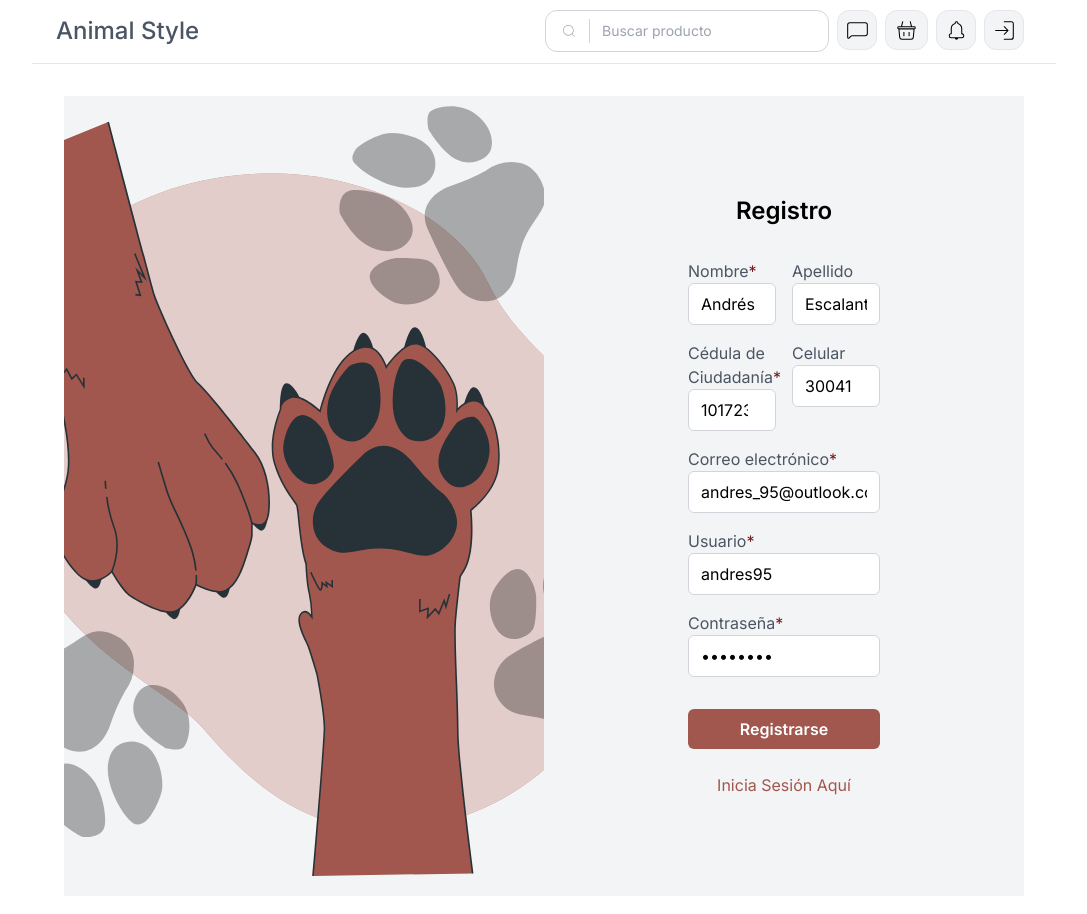
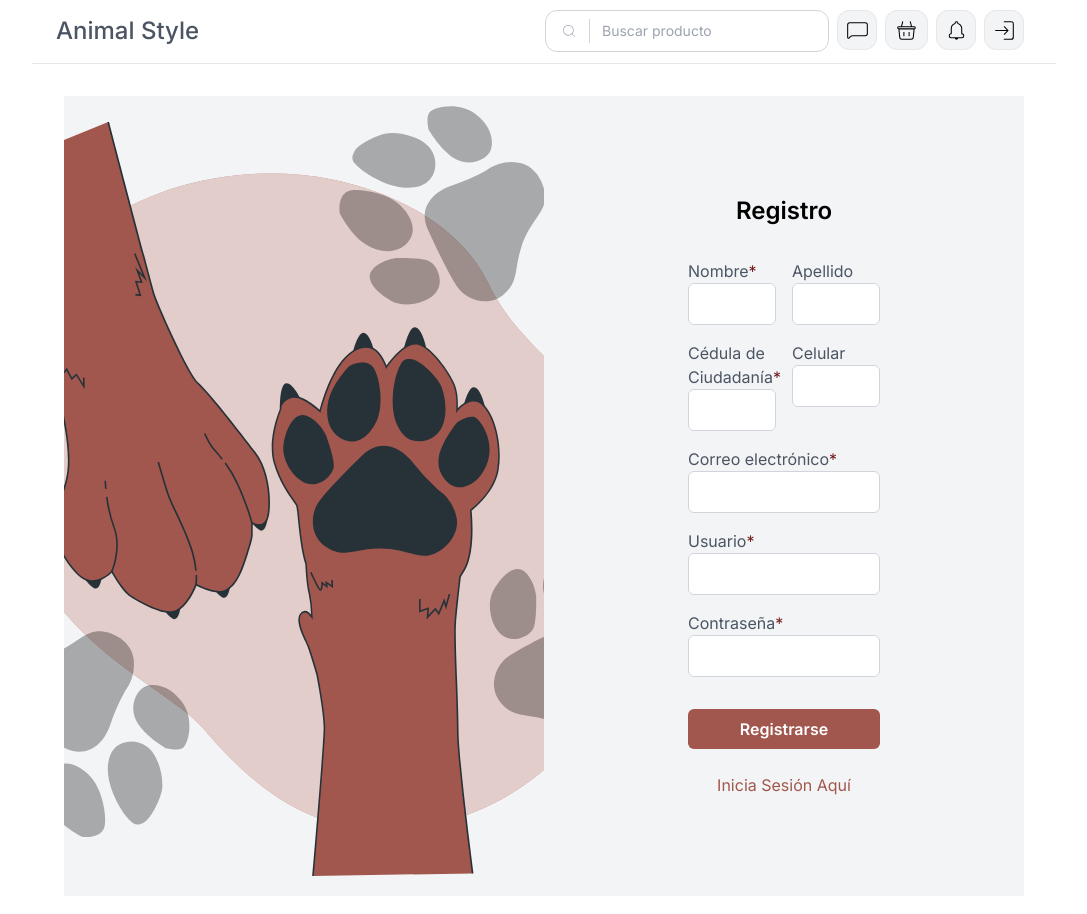
Before and after one commit to codandres/anymalstyle, a Next.js app: page /signup in a window 1280 px wide. Shown: the top 914 px of the page, without its empty margins (96-1183 px from the left). Built offline with nearby package versions, Linux system fonts and the light colour scheme; no server answers.

Commit message:
feat: removed commented code

```diff
--- a/src/models/productModel.ts
+++ b/src/models/productModel.ts
@@ -41,7 +41,6 @@ const getProduct = async (idProducto: number): Promise<Producto> => {
 export async function getProductById(productId: number): Promise<ProductoDto> {
   const producto: Producto = await getProduct(productId);
 
-  // return toProductoDto(producto);
   return await toProductoDto(producto);
 }
 
@@ -72,8 +71,6 @@ export async function createProduct(productDto: CreateProductoDto): Promise<void
     let imageRaw: Buffer | undefined;
 
     if (productDto.imagen) {
-      // const arrayBuffer: ArrayBuffer = await new Blob([productDto.imagen]).arrayBuffer();
-      // imageRaw = Buffer.from(payload.imagen, 'binary');
       imageRaw = Buffer.from(productDto.imagen, 'binary');
     }
 
--- a/src/views/auth/SignIn.tsx
+++ b/src/views/auth/SignIn.tsx
@@ -23,8 +23,8 @@ interface SignInForm {
 export const SignIn = () => {
   const router = useRouter();
   const initialValues: SignInForm = {
-    email: 'andres_95@outlook.com',
-    password: 'pika1234',
+    email: '',
+    password: '',
   };
 
   const onSubmit = async (values: SignInForm) => {
@@ -54,8 +54,6 @@ export const SignIn = () => {
       {/* <!-- Left: Image --> */}
       <div className="w-1/2 h-screen hidden lg:block">
         <Image
-          // src="https://placehold.co/800x/667fff/ffffff.png?text=Your+Image&font=Montserrat"
-          // src="/images/login.jpg"
           src="/images/login.svg"
           width={800}
           height={800}
--- a/src/views/auth/SignUp.tsx
+++ b/src/views/auth/SignUp.tsx
@@ -24,13 +24,13 @@ export const SignUp = () => {
   const authController = useMemo(() => new AuthController(), []);
 
   const initialValues = {
-    nombre: 'Andrés',
-    apellido: 'Escalante',
-    cedula: '1017233307',
-    telefono: 3004147412,
-    email: 'andres_95@outlook.com',
-    usuario: 'andres95',
-    password: 'pika1234',
+    nombre: '',
+    apellido: '',
+    cedula: '',
+    telefono: '',
+    email: '',
+    usuario: '',
+    password: '',
   };
 
   const [errorMessage, setErrorMessage] = useState(undefined);
```
Also changed, not shown: src/components/products/ProductCard.tsx (+0 -3 lines), src/views/products/ProductTemplateEditor.tsx (+0 -18 lines).
